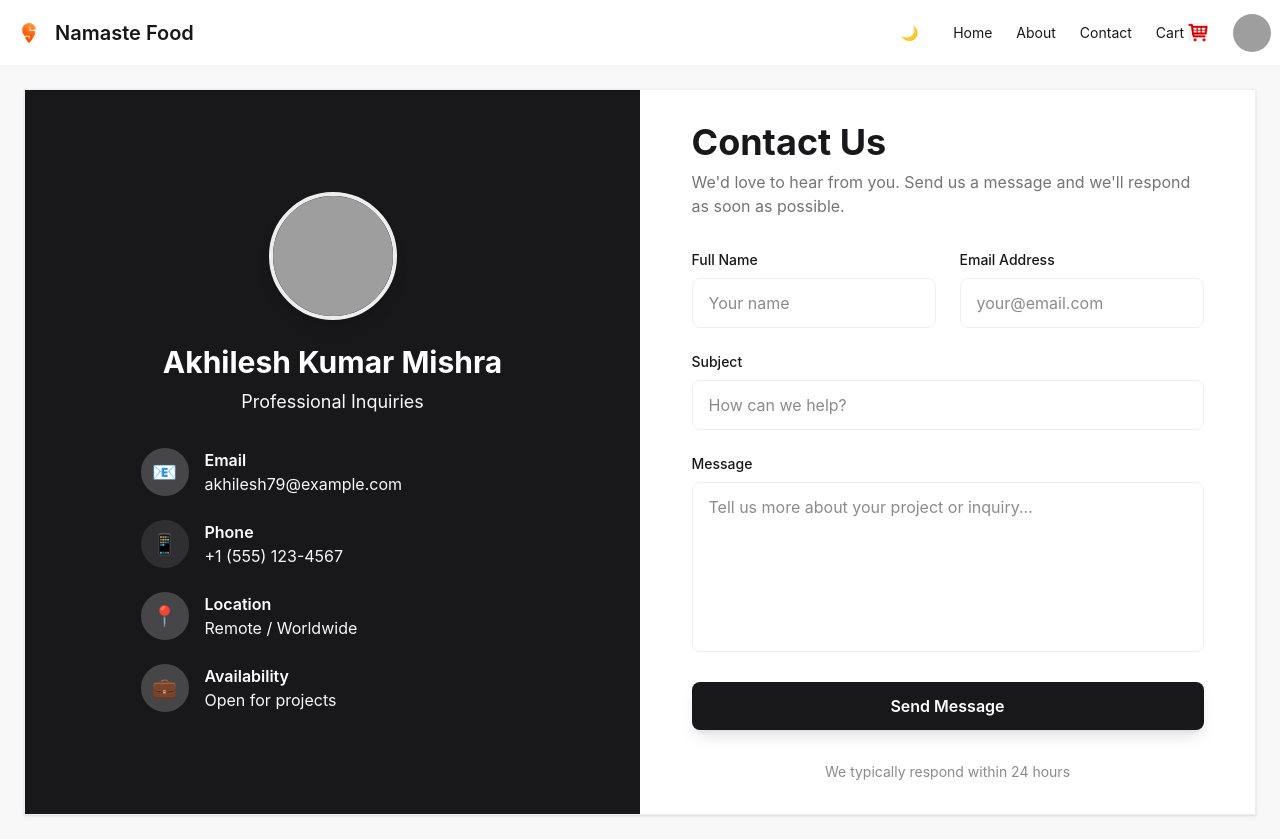
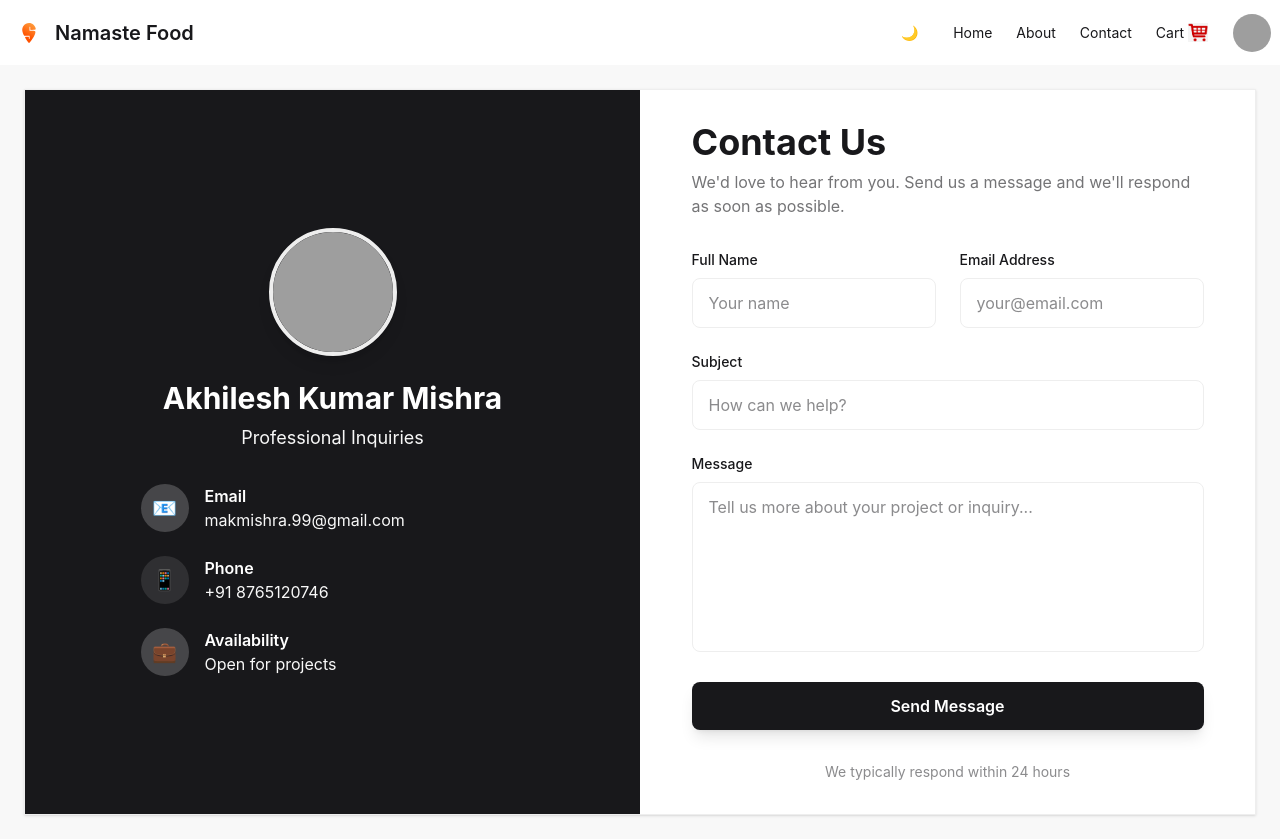
Before and after one commit to akhilesh79/swiggy-clone, a React (Vite) app: page /contact in a window 1280 px wide. Built offline with nearby package versions, Linux system fonts and the light colour scheme; grey boxes are pictures that could not be loaded.

Commit message:
typo fix

```diff
--- a/src/components/About.js
+++ b/src/components/About.js
@@ -57,7 +57,7 @@ class About extends Component {
               <div className='mt-8 pt-6 border-t border-gray-200'>
                 <h3 className='font-semibold text-gray-800 mb-3'>Get in Touch</h3>
                 <div className='space-y-2 text-sm text-gray-600'>
-                  <p>📧 akhilesh79@example.com</p>
+                  <p>📧 makmishra.99@gmail.com</p>
                   <p>💼 Full Stack Developer</p>
                   <p>🌟 Passionate about creating amazing web experiences</p>
                 </div>
--- a/src/components/ContactUs.js
+++ b/src/components/ContactUs.js
@@ -49,7 +49,7 @@ class ContactUs extends Component {
                     </div>
                     <div>
                       <p className='font-semibold'>Email</p>
-                      <p className='text-base-200'>akhilesh79@example.com</p>
+                      <p className='text-base-200'>makmishra.99@gmail.com</p>
                     </div>
                   </div>
 
@@ -59,17 +59,7 @@ class ContactUs extends Component {
                     </div>
                     <div>
                       <p className='font-semibold'>Phone</p>
-                      <p className='text-base-200'>+1 (555) 123-4567</p>
-                    </div>
-                  </div>
-
-                  <div className='flex items-center space-x-4'>
-                    <div className='w-12 h-12 bg-base-100/20 rounded-full flex items-center justify-center'>
-                      <span className='text-xl'>📍</span>
-                    </div>
-                    <div>
-                      <p className='font-semibold'>Location</p>
-                      <p className='text-base-200'>Remote / Worldwide</p>
+                      <p className='text-base-200'>+91 8765120746</p>
                     </div>
                   </div>
 
```
